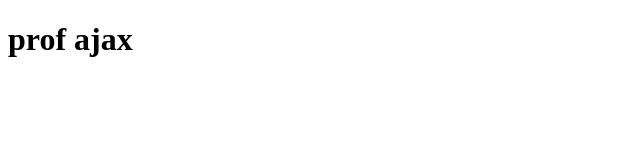
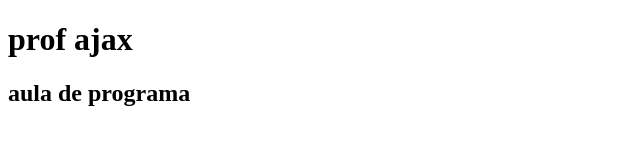
Before and after one commit to cauabn/profcode, a plain HTML site: page index.html in a window 1280 px wide. Shown: the whole page, without its empty margins (0-640 px from the left). Drawn offline with Linux system fonts and the light colour scheme.

Commit message:
aula de programa

```diff
--- a/index.html
+++ b/index.html
@@ -8,6 +8,8 @@
 </head>
 <body>
      <h1>prof ajax</h1>
+     <h2>aula de programa</h2>
+
 
 
 </body>
```
